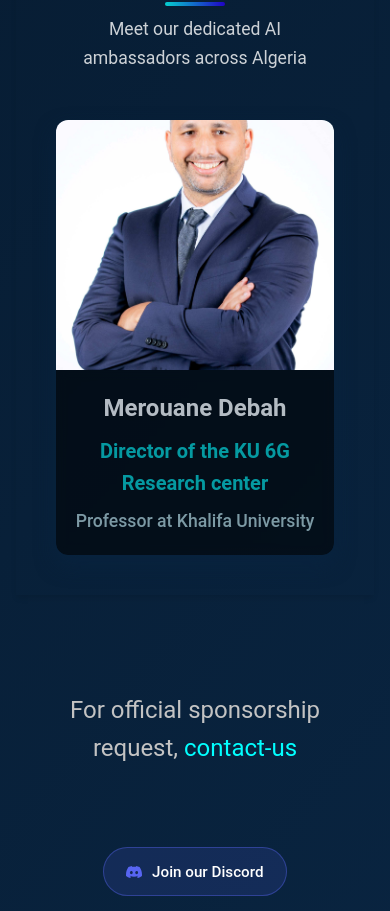
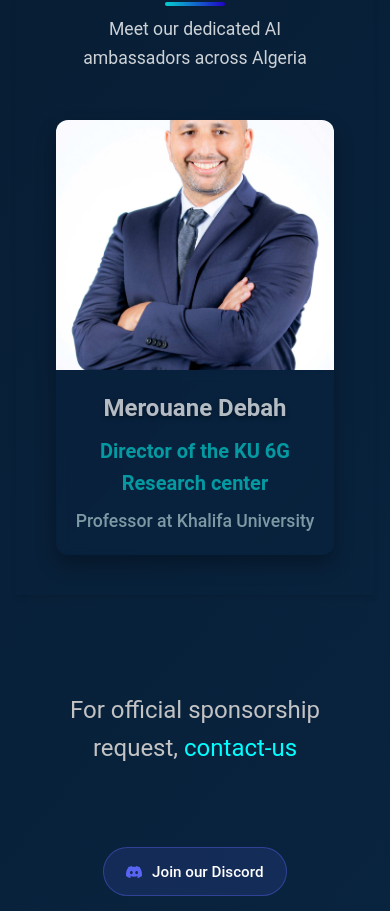
Before and after one commit to zakaria-hammal/AOAI_Website, a Next.js app: page / in a window 390 px wide. Shown: the part 6720-7631 px from the top of the page. Built offline with nearby package versions, Linux system fonts and the light colour scheme.

Commit message:
Some adjustements

```diff
--- a/src/app/globals.css
+++ b/src/app/globals.css
@@ -934,13 +934,13 @@ main {
     overflow: hidden;
     flex: 1;
     transition: flex 0.4s cubic-bezier(0.4, 0, 0.2, 1);
-    box-shadow: 0 10px 20px rgba(9, 36, 64, 0.7);
+    box-shadow: 0 10px 20px rgba(0, 0, 0, 0.3);
     cursor: pointer;
 }
 
 .ambassador-card:hover {
     flex: 2;
-    box-shadow: 0 15px 30px rgba(9, 36, 64, 0.7);
+    box-shadow: 0 15px 30px rgba(0, 0, 0, 0.4);
 }
 
 .ambassador-image-container {
@@ -1004,7 +1004,7 @@ main {
     bottom: 0;
     left: 0;
     right: 0;
-    background: rgba(0, 0, 0, 0.8);
+    background: rgba(9, 36, 64, 0.7);
     padding: 1.5rem;
     display: flex;
     align-items: center;
@@ -1212,7 +1212,7 @@ main {
     padding: 1.5rem;
     display: block;
     text-align: center;
-    background: rgba(0, 0, 0, 0.8);
+    background: rgba(9, 36, 64, 0.7);
     opacity: 0.7;
     color: white;
     order: 2; /* Ensure info comes after image */
```
